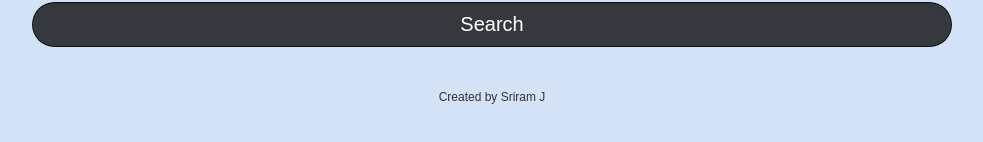
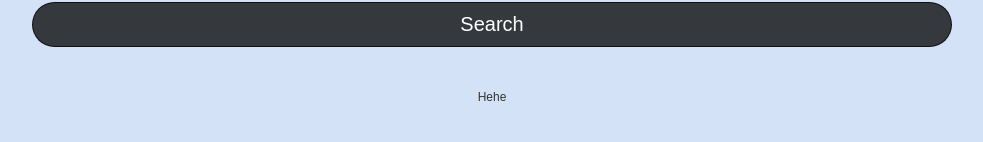
Before and after one commit to beanboi7/movieSearcher, a React (Create React App) app: page / in a window 1280 px wide. Shown: the part 230-372 px from the top of the page, without its empty margins (148-1131 px from the left). Built offline with nearby package versions, Linux system fonts and the light colour scheme.

Commit message:
final changes hehe

```diff
--- a/src/Credits.js
+++ b/src/Credits.js
@@ -3,7 +3,7 @@ import React from 'react';
 function Credits(){
     return(
         <div className = 'credits'>
-            <p><small>Created by Sriram J</small></p>
+            <p><small>Hehe</small></p>
         </div>
 
     )
```
